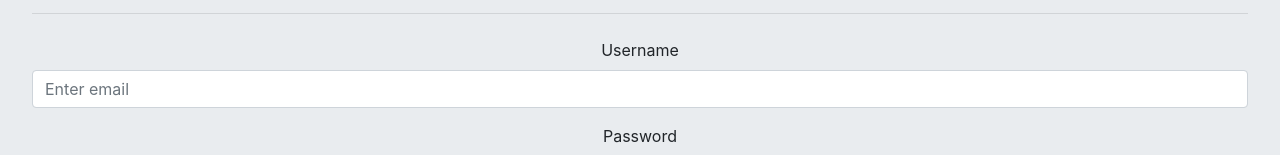
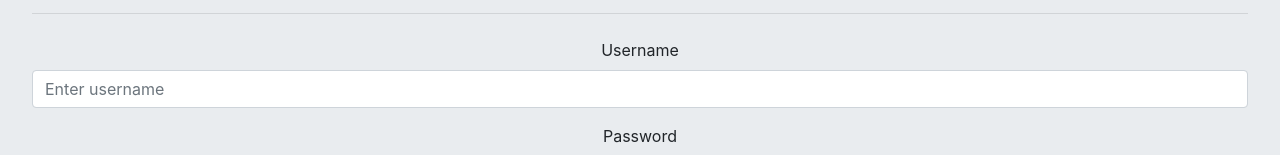
Before and after one commit to dashitoishi23/ATIT-API, a React (Create React App) app in the folder client/: page / in a window 1280 px wide. Shown: the part 266-421 px from the top of the page. Built offline with nearby package versions, Linux system fonts and the light colour scheme.

Commit message:
Added Login

```diff
--- a/client/src/components/Login.js
+++ b/client/src/components/Login.js
@@ -66,7 +66,7 @@ class Login extends Component{
 <label for="exampleInputEmail">Username</label>
 <input type="text" name="username" class="form-control"
 id="exampleInputEmail1" aria-describedby="emailHelp"
-placeholder="Enter email" onChange={this.onChange} required />
+placeholder="Enter username" onChange={this.onChange} required />
 {errors.username && (
 <div className="alert alert-primary" role="alert">
 {errors.username}
```
